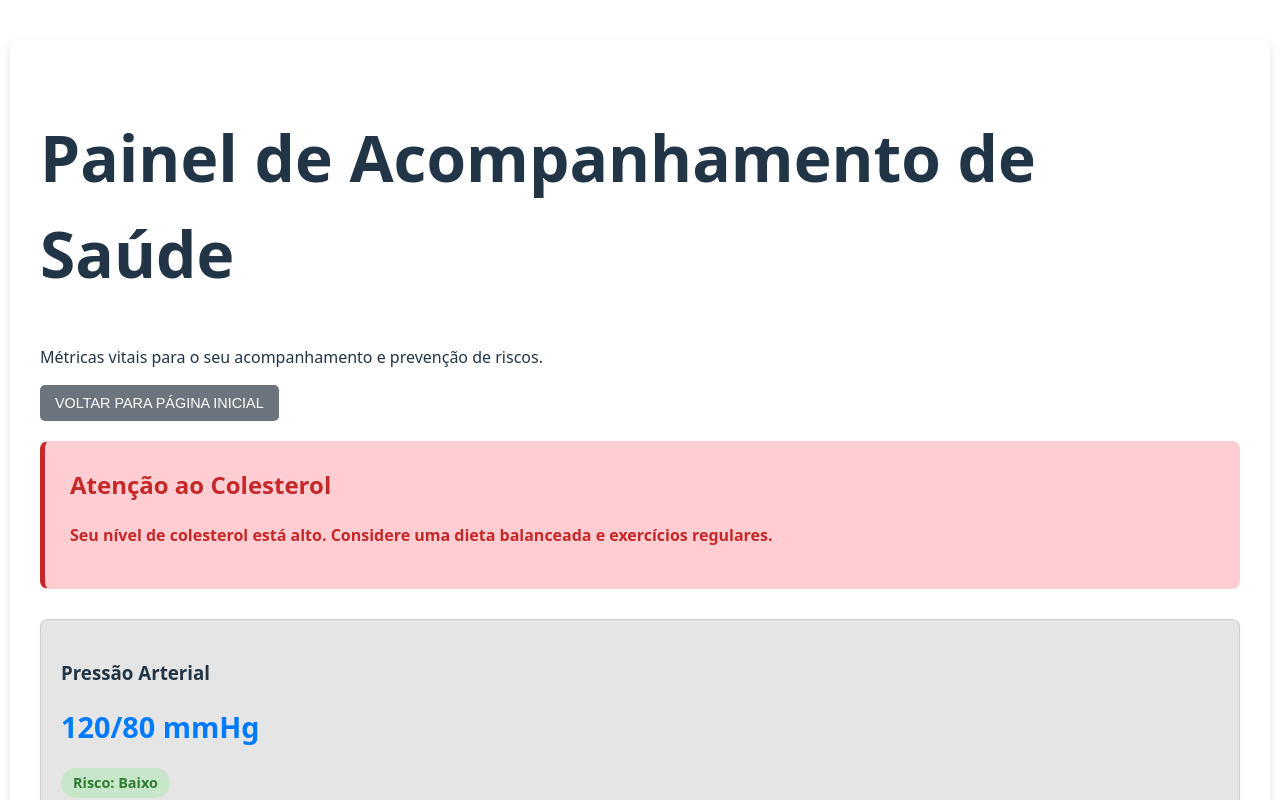
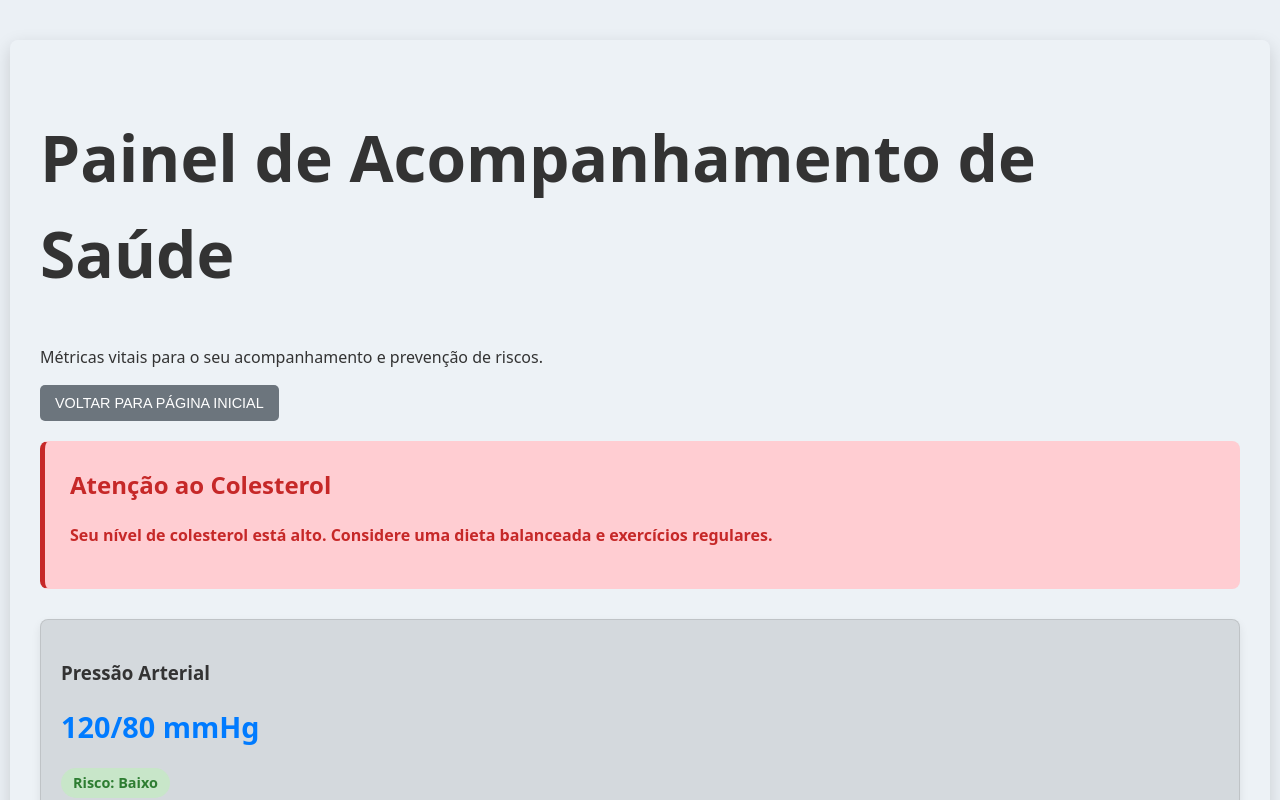
Before and after one commit to TriPixelDevv/digital-twin, a React (Vite) app in the folder front-end/digital-twin/: page /dashboard in a window 1280 px wide. Shown: the top 800 px of the page. Built offline with nearby package versions, Linux system fonts and the light colour scheme.

Commit message:
Suavizaçãode cores no Modo Claro do Navagador / Aumento de Contraste para melhor visualização

```diff
--- a/front-end/digital-twin/src/index.css
+++ b/front-end/digital-twin/src/index.css
@@ -7,26 +7,38 @@
   font-family: system-ui, Avenir, Helvetica, Arial, sans-serif;
   line-height: 1.5;
   font-weight: 400;
-
-  color-scheme: light dark;
-  color: rgba(255, 255, 255, 0.87);
-  background-color: #242424;
-
   font-synthesis: none;
   text-rendering: optimizeLegibility;
   -webkit-font-smoothing: antialiased;
   -moz-osx-font-smoothing: grayscale;
+  --color-primary: #1a4d8c;
+}
+body {
+  color: #333333;
+  background-color: #ebf0f5;
+  margin: 0;
 }
 
-@media (prefers-color-scheme: light) {
-  :root {
-    color: #213547;
-    background-color: #ffffff;
+a {
+    font-weight: 500;
+    color: var(--color-primary);
+    text-decoration: none;
+    transition: color 0.2s;
+}
+
+a:hover {
+    color: #007bff;
+}
+
+@media (prefers-color-scheme: dark) {
+  body {
+    color: #e0e6e9;
+    background-color: #1e1e1e;
+  }
+  a {
+    color: #747bff;
   }
   a:hover {
-    color: #747bff;
-  }
-  button {
-    background-color: #f9f9f9;
+    color: #9299ff;
   }
 }
--- a/front-end/digital-twin/src/styles/_dashborad.css
+++ b/front-end/digital-twin/src/styles/_dashborad.css
@@ -4,7 +4,7 @@
     padding: 30px;
     background-color: rgba(255, 255, 255, 0.1);
     border-radius: 8px;
-    box-shadow: 0 4px 12px rgba(0, 0, 0, 0.1);
+    box-shadow: 0 6px 18px rgba(0, 0, 0, 0.15);
 }
 
 .recomendacao {
@@ -48,7 +48,7 @@
     background-color:rgba(0, 0, 0, 0.1);
     padding: 20px;
     border-radius: 8px;
-    box-shadow: 0 2px 5px rgba(0, 0, 0, 0.05);
+     box-shadow: 0 4px 10px rgba(0, 0, 0, 0.08);
     border: 1px solid rgba(0, 0, 0, 0.1);
     transition: transform 0.2s;
 }
--- a/front-end/digital-twin/src/styles/_landingpage.css
+++ b/front-end/digital-twin/src/styles/_landingpage.css
@@ -4,7 +4,7 @@
     padding: 30px;
     background-color: rgba(255, 255, 255, 0.1);
     border-radius: 8px;
-    box-shadow: 0 4px 12px rgba(0, 0, 0, 0.1);
+    box-shadow: 0 6px 18px rgba(0, 0, 0, 0.15);
 }
 
 .lp-header {
```
